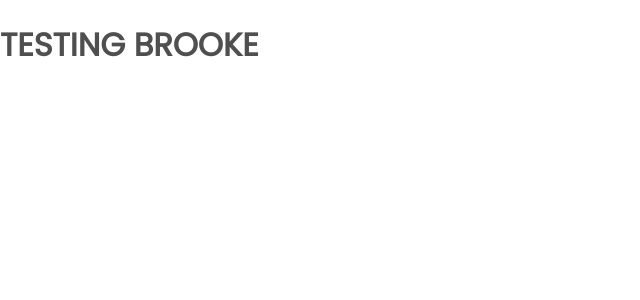
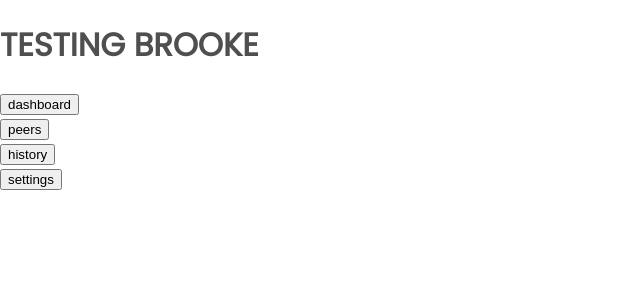
Before and after one commit to rjb75/waddle, a React (Create React App) app in the folder frontend/: page / in a window 1280 px wide. Shown: the top 300 px of the page, without its empty margins (0-640 px from the left). Built offline with nearby package versions, Linux system fonts and the light colour scheme.

Commit message:
feat: Added basic routing functionality to navbar. Modified page names for consistency - they can be changed back later if desired

```diff
--- a/frontend/src/components/NavBar.jsx
+++ b/frontend/src/components/NavBar.jsx
@@ -1,26 +1,41 @@
 import React from 'react'
-
+import { useDispatch, useSelector } from 'react-redux'
+import { selectPage, setPage } from '../app/reducers/RoutingSlice'
+import { Dashboard, History, Peers, Settings } from '../pages/PageEnums';
 const NavBar = () => {
+    const currentPage = useSelector(selectPage);
+    const dispatch = useDispatch();
 
     // default static icons
+
+    const handleClick = (props) => {
+        if (props !== currentPage) {
+            dispatch(setPage(props));
+
+        }
+    };
 
     const links = [
         {
             name: 'dashboard',
             icon: 'icon-layout',
             enabled: true,
+            page: Dashboard,
         }, {
-            name: 'supportSystem',
+            name: 'peers', // renamed for consistency in routing
             icon: 'icon-layout',
             enabled: true,
+            page: Peers,
         }, {
-            name: 'responses',
+            name: 'history', // renamed for consistency in routing
             icon: 'icon-layout',
             enabled: true,
+            page: History,
         }, {
             name: 'settings',
             icon: 'icon-layout',
             enabled: true,
+            page: Settings
         }
     ]
 
@@ -29,8 +44,10 @@ const NavBar = () => {
             {
                 links.map((l, i) => {
                     if(l.enabled) {
-                        return (
-                            <div key={i}>
+                        return (<div>
+                            <button key={l.name} id={l.name} onClick={() =>handleClick(l.page)}>{l.name}
+                            </button>
+
                             </div>
                         )
                     }
```
